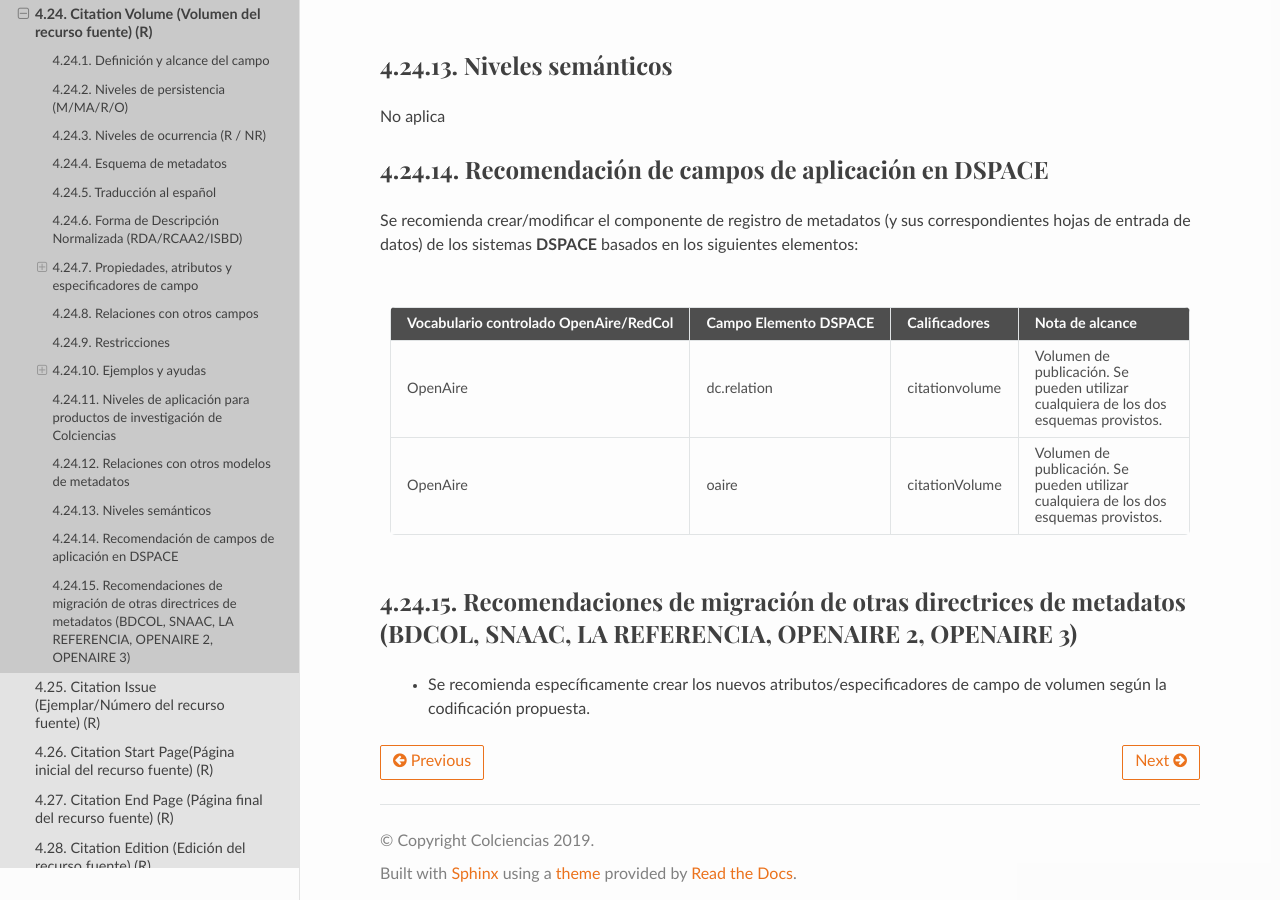
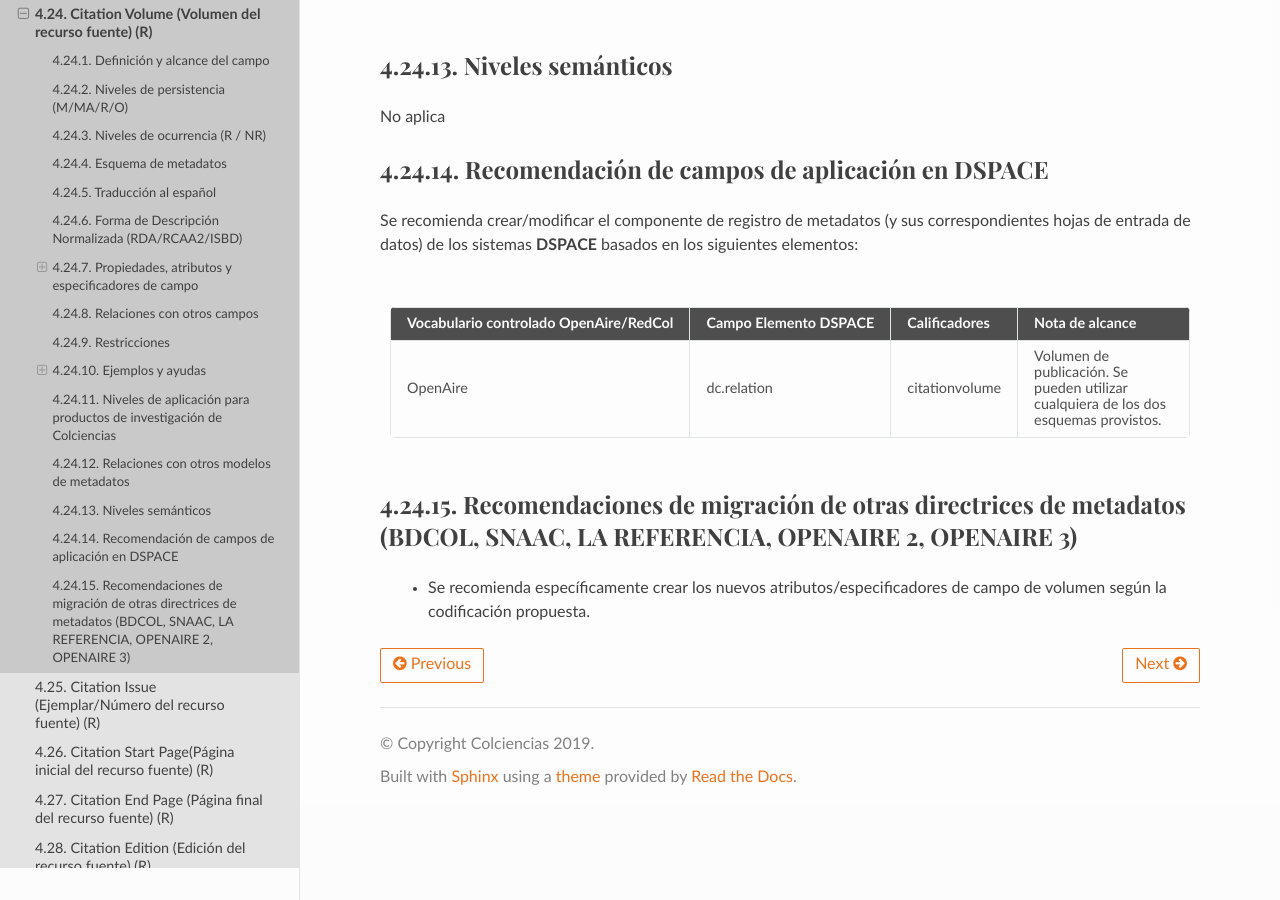
Before and after one commit to rcic/openaire4, a Sphinx documentation site: the page built from docs/field_citationvolume.rst, in a window 1280 px wide and 900 px high, scrolled down 2694 px. Built offline with Sphinx 7.4.7 and the Read the Docs theme 2.0.0, drawn with Linux system fonts in a browser that asks for light colours; some web fonts are replaced; a script that is not in the unit is left out.

Commit message:
actualizacion

```diff
--- a/docs/field_citationvolume.rst
+++ b/docs/field_citationvolume.rst
@@ -135,8 +135,6 @@ Se recomienda crear/modificar el componente de registro de metadatos (y sus corr
 +========================================+=======================+================+======================================================================================+
 | OpenAire                               | dc.relation           | citationvolume | Volumen de publicación. Se pueden utilizar cualquiera de los dos esquemas provistos. |
 +----------------------------------------+-----------------------+----------------+--------------------------------------------------------------------------------------+
-| OpenAire                               | oaire                 | citationVolume | Volumen de publicación. Se pueden utilizar cualquiera de los dos esquemas provistos. |
-+----------------------------------------+-----------------------+----------------+--------------------------------------------------------------------------------------+
 
 
 
```
